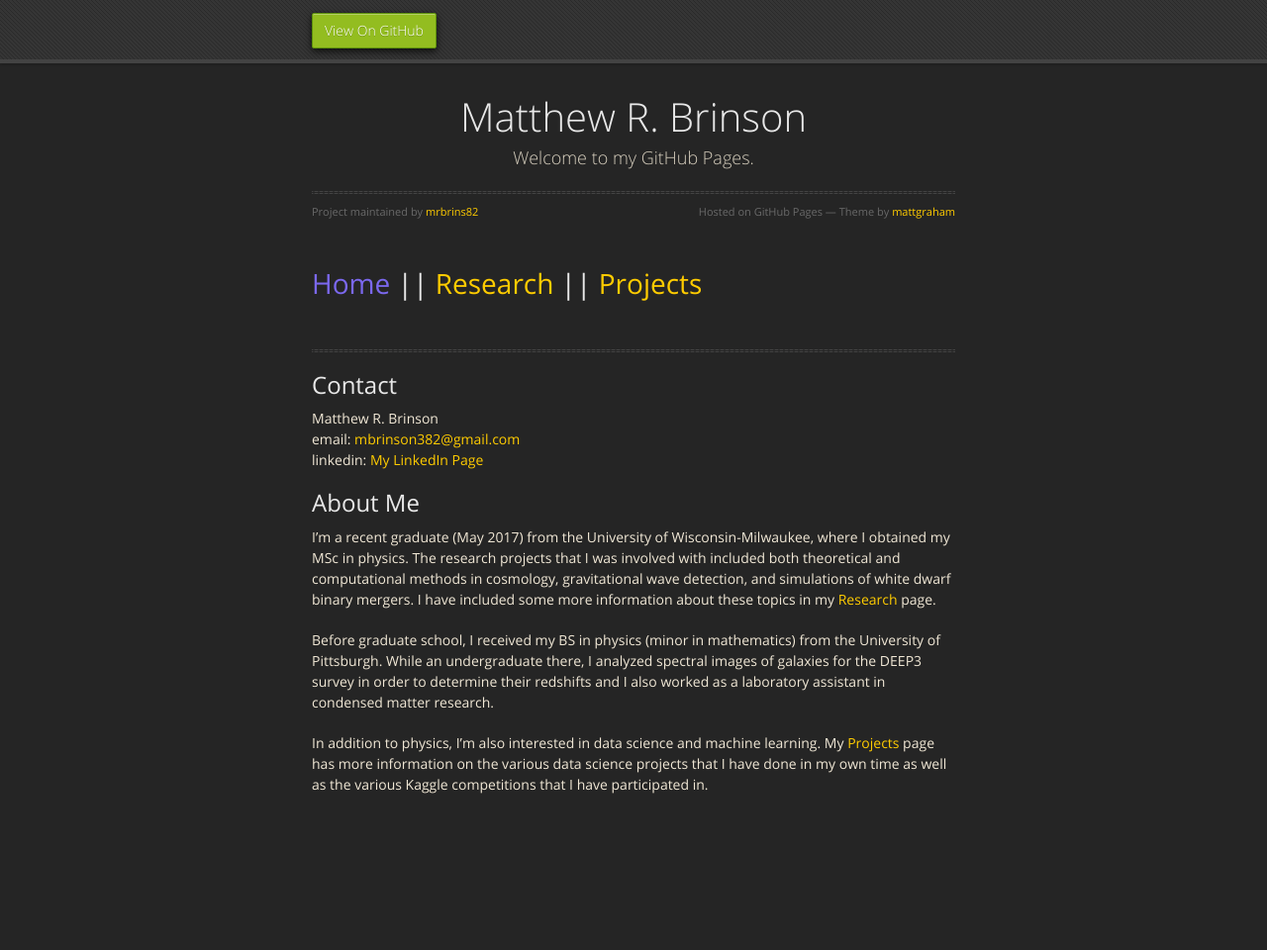
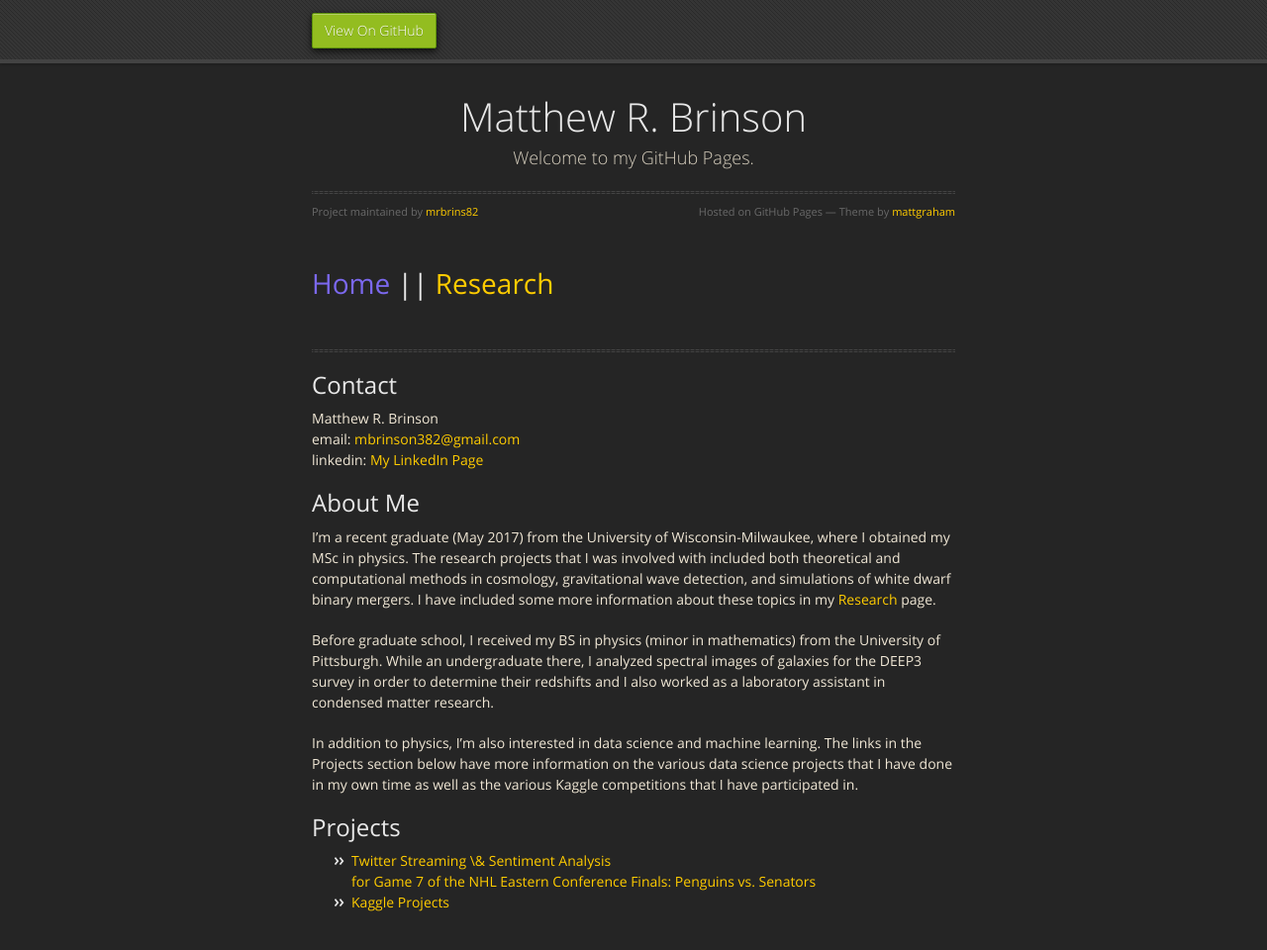
Before and after one commit to mrbrins82/mrbrins82.github.io, a Jekyll site: the page built from index.md, in a window 1280 px wide and 1032 px high. Shown: the top 960 px of the window at 99% size. Built offline with Jekyll 4.4.1, drawn with Linux system fonts in a browser that asks for light colours; nearby versions of some CDN libraries; our own code applies the rules of GitHub Pages for plain Markdown files.

Commit message:
removed projects page and updated home & research pages

```diff
--- a/index.md
+++ b/index.md
@@ -1,7 +1,7 @@
 ---
 layout: default
 ---
-# [](#header-1)[<font color="MediumSlateBlue">Home</font>](index) || [Research](research) || [Projects](projects)
+# [](#header-1)[<font color="MediumSlateBlue">Home</font>](index) || [Research](research)
 <br/>
 
 * * *
@@ -18,4 +18,9 @@ I'm a recent graduate (May 2017) from the University of Wisconsin-Milwaukee, whe
 
 Before graduate school, I received my BS in physics (minor in mathematics) from the University of Pittsburgh. While an undergraduate there, I analyzed spectral images of galaxies for the DEEP3 survey in order to determine their redshifts and I also worked as a laboratory assistant in condensed matter research.
 
-In addition to physics, I'm also interested in data science and machine learning. My [Projects](projects) page has more information on the various data science projects that I have done in my own time as well as the various Kaggle competitions that I have participated in.
+In addition to physics, I'm also interested in data science and machine learning. The links in the Projects section below have more information on the various data science projects that I have done in my own time as well as the various Kaggle competitions that I have participated in.
+
+## [](#header-2)Projects
+
+*   [Twitter Streaming \& Sentiment Analysis<br/>for Game 7 of the NHL Eastern Conference Finals: Penguins vs. Senators](hockeytweets)
+*   [Kaggle Projects](kaggle)
```
Also changed, not shown: projects.md (+2 -3 lines), research.md (+1 -1 lines).
